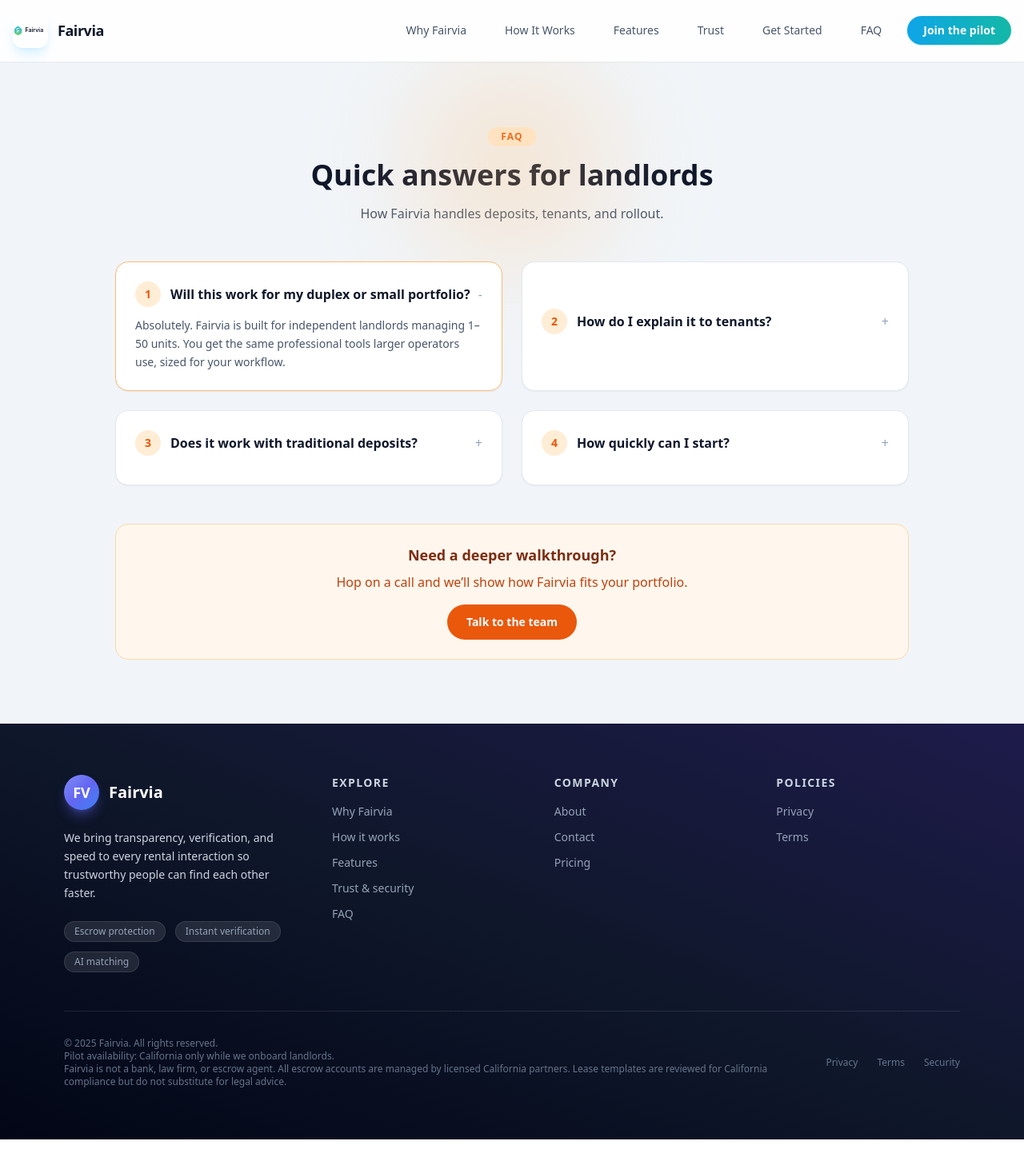
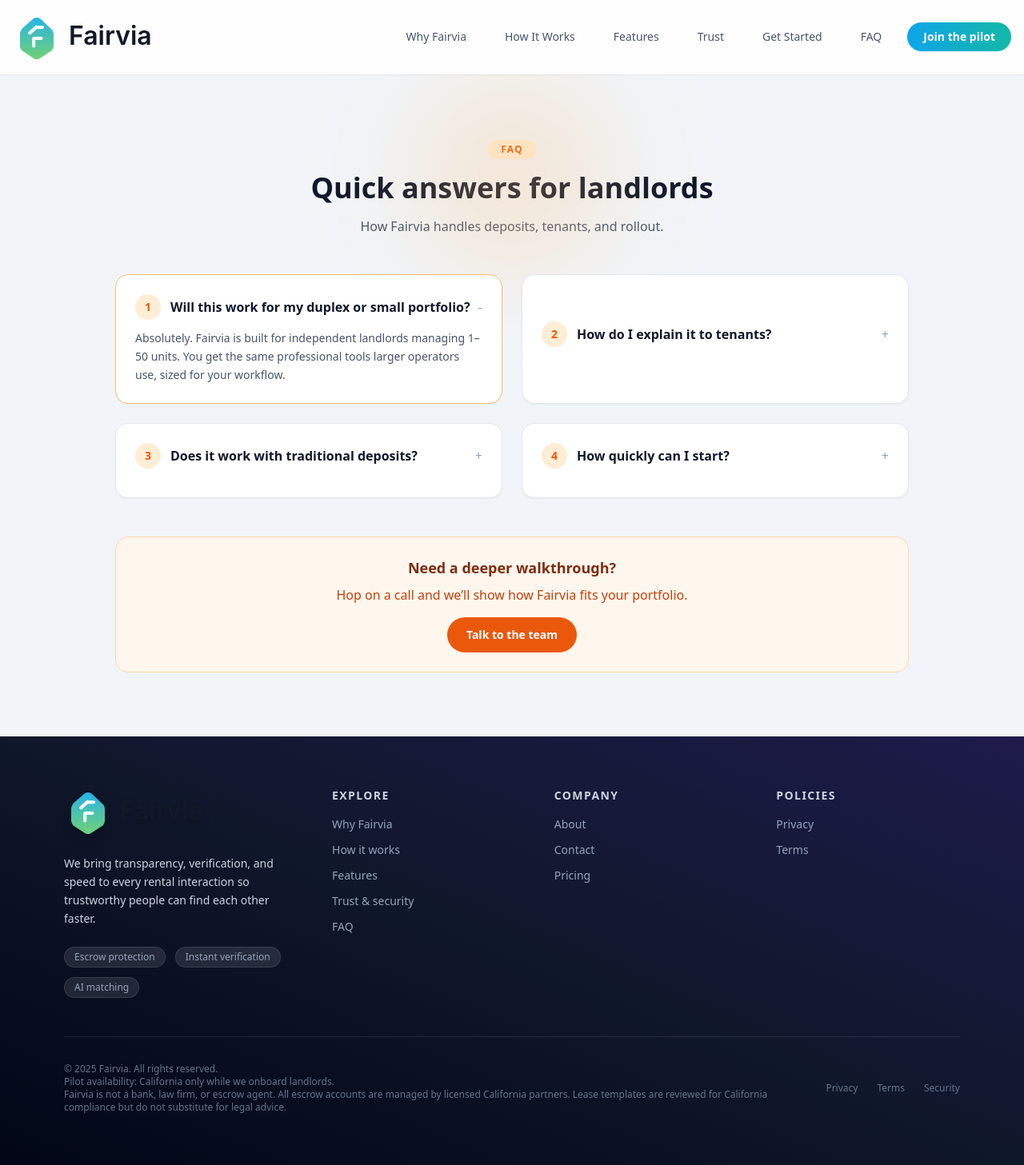
Before and after one commit to Aaronrabanal24/rentguard-landing, a Next.js app: page /faq in a window 1280 px wide. Shown: the whole page at 80% size. Before the commit the page ends 1425 px from the top, so only its background shows below. Built offline with nearby package versions, Linux system fonts and the light colour scheme.

Commit message:
logo fix

```diff
--- a/src/components/layout/Footer.tsx
+++ b/src/components/layout/Footer.tsx
@@ -1,4 +1,5 @@
 import Link from "next/link";
+import { BrandLogo } from "@/components/ui";
 import { COMPANY } from "@/lib/constants";
 
 export default function Footer() {
@@ -8,12 +9,9 @@ export default function Footer() {
       <div className="relative mx-auto max-w-6xl px-4 py-16">
         <div className="grid gap-12 md:grid-cols-[1.25fr_1fr_1fr_1fr]">
           <div>
-            <div className="mb-6 flex items-center gap-3">
-              <span className="flex h-11 w-11 items-center justify-center rounded-full bg-gradient-to-br from-indigo-400 via-indigo-500 to-blue-500 text-lg font-semibold text-white shadow-lg shadow-indigo-500/40">
-                FV
-              </span>
-              <span className="text-xl font-semibold text-white">{COMPANY.name}</span>
-            </div>
+            <Link href="/" aria-label="Fairvia home" className="mb-6 inline-flex items-center">
+              <BrandLogo size="lg" className="drop-shadow-lg" />
+            </Link>
             <p className="mb-6 max-w-sm text-sm leading-relaxed text-slate-300">
               We bring transparency, verification, and speed to every rental interaction so trustworthy people can find each other faster.
             </p>
--- a/src/components/layout/Header.tsx
+++ b/src/components/layout/Header.tsx
@@ -1,7 +1,7 @@
 import { useState } from "react";
-import Image from "next/image";
 import Link from "next/link";
 import { useRouter } from "next/router";
+import { BrandLogo } from "@/components/ui";
 import { track } from "@/lib/tracking";
 
 interface NavLink {
@@ -31,19 +31,9 @@ export default function Header() {
   return (
     <header className="sticky top-0 z-50 border-b border-white/60 bg-white/80 backdrop-blur-lg shadow-sm">
       <div className="mx-auto flex max-w-7xl items-center justify-between px-4 py-4">
-        <div className="flex items-center gap-3">
-          <Image
-            src="/fairvia-logo.svg"
-            alt="Fairvia logo"
-          width={44}
-          height={44}
-          priority
-          className="h-11 w-11 rounded-xl shadow-lg shadow-sky-200/60"
-        />
-        <Link href="/" className="text-lg font-semibold tracking-tight text-slate-900">
-          Fairvia
+        <Link href="/" aria-label="Fairvia home" className="inline-flex items-center">
+          <BrandLogo priority className="drop-shadow-sm" />
         </Link>
-      </div>
       <nav className="hidden items-center gap-4 text-sm font-medium text-slate-600 md:flex">
         {navLinks.map((item) => (
           <Link
--- /dev/null
+++ b/src/components/ui/BrandLogo.tsx
@@ -0,0 +1,34 @@
+import Image from "next/image";
+import { cn } from "@/lib/utils";
+
+const LOGO_SIZES = {
+  sm: { width: 132, height: 40 },
+  md: { width: 152, height: 46 },
+  lg: { width: 180, height: 54 },
+} as const;
+
+export type BrandLogoSize = keyof typeof LOGO_SIZES;
+
+interface BrandLogoProps {
+  size?: BrandLogoSize;
+  priority?: boolean;
+  className?: string;
+}
+
+export function BrandLogo({ size = "md", priority = false, className }: BrandLogoProps) {
+  const { width, height } = LOGO_SIZES[size];
+
+  return (
+    <Image
+      src="/fairvia-logo.svg"
+      alt="Fairvia"
+      width={width}
+      height={height}
+      priority={priority}
+      className={cn("h-auto w-auto", className)}
+      sizes="(min-width: 1024px) 180px, 150px"
+    />
+  );
+}
+
+export default BrandLogo;
--- a/src/components/ui/index.ts
+++ b/src/components/ui/index.ts
@@ -1,2 +1,3 @@
 export { Button } from "./Button";
 export { default as Modal } from "./Modal";
+export { BrandLogo } from "./BrandLogo";
```
